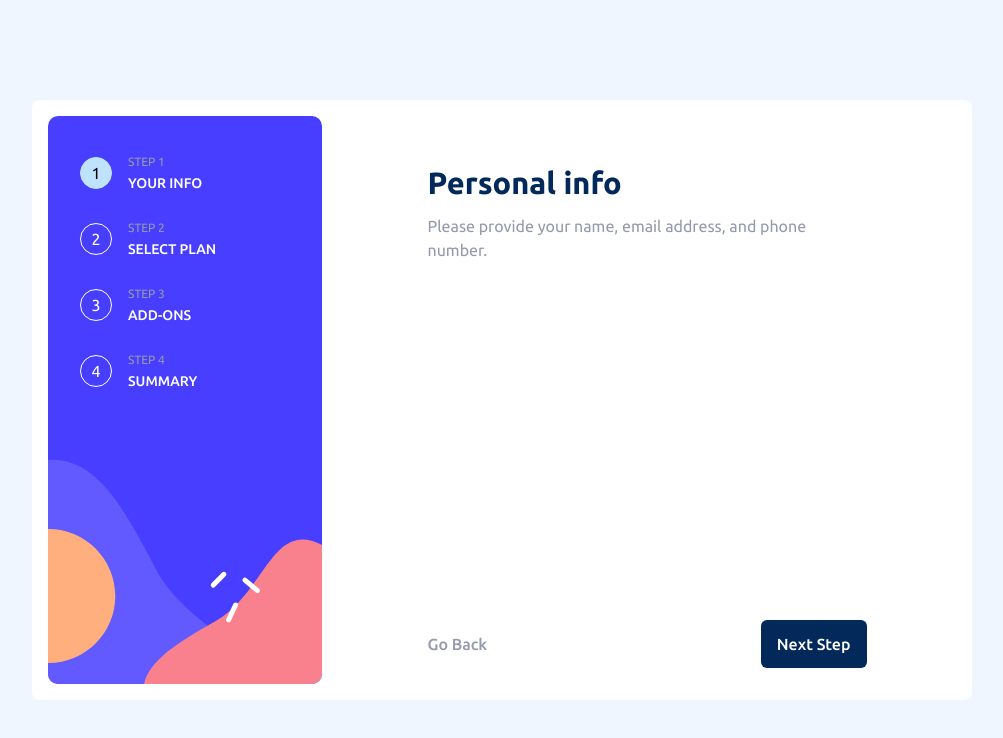
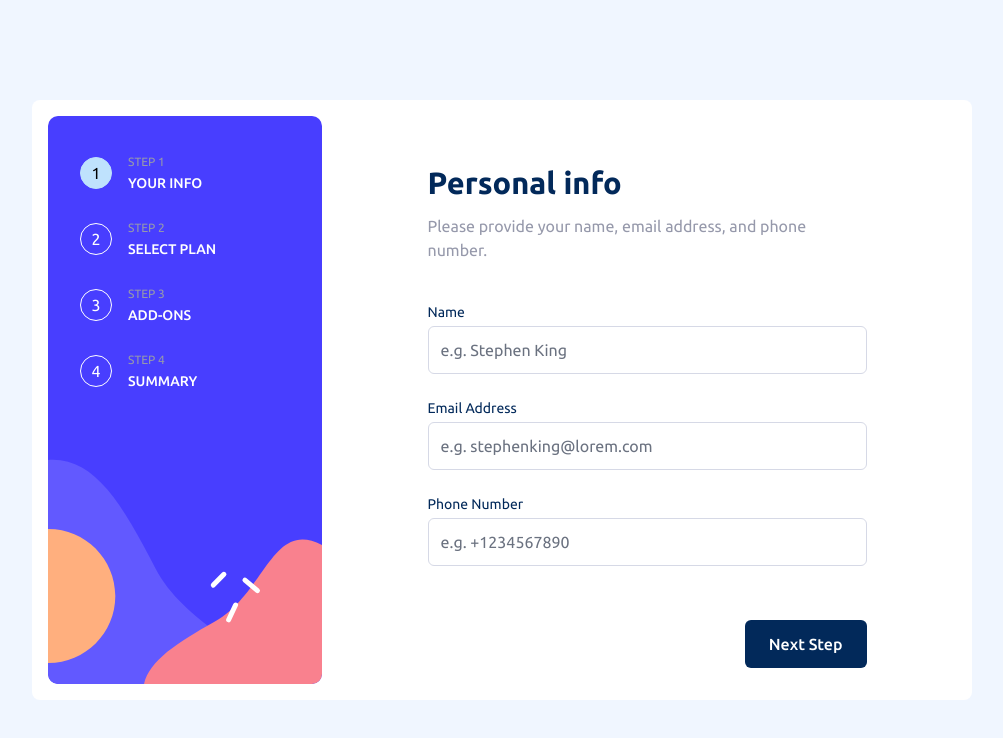
Before and after one commit to mianazan099/Multi-Step-Form, a Next.js app: page / in a window 1280 px wide. Shown: the top 738 px of the page, without its empty margins (138-1141 px from the left). Built offline with nearby package versions, Linux system fonts and the light colour scheme.

Commit message:
step 1 done

```diff
--- a/src/components/PersonalInfo.tsx
+++ b/src/components/PersonalInfo.tsx
@@ -1,17 +1,98 @@
 import Heading from "./Heading";
+import { useState } from 'react';
 
-export default function PersonalInfo() {
+type InputData = {
+  name: string;
+  type: string;
+  placeholder: string;
+  value: string;
+  updateFields: (value: string) => void
+}
+
+function Input({
+  name,
+  type,
+  placeholder,
+  value,
+  updateFields,
+}: InputData) {
+  const [valid, setValid] = useState(true);
+  return (
+    <div className="text-sm">
+      <div className="mb-1 flex justify-between">
+        <p className="text-marineBlue">{name}</p>
+        <p className={`font-medium text-strawberryRed ${valid && 'hidden'}`}>This field is required</p>
+      </div>
+      <input
+        className={`h-12 w-full text-marineBlue rounded-md border-lightGray focus:ring-purplishBlue focus:border-purplishBlue ${!valid && 'border-strawberryRed focus:ring-strawberryRed focus:border-strawberryRed'}`}
+        type={type}
+        placeholder={placeholder}
+        value={value}
+        onInput={(e) => {
+          let value = (e.target as HTMLTextAreaElement).value;
+          updateFields(value);
+          setValid(!(value === ''))
+        }}
+        required
+      />
+    </div>
+  );
+}
+
+type PersonalData = {
+  name: string;
+  email: string;
+  number: string;
+}
+
+type PersonalDataProps = PersonalData & {
+  updateFields: (fields: Partial<PersonalData>) => void;
+}
+
+export default function PersonalInfo({
+  name,
+  email,
+  number,
+  updateFields,
+}: PersonalDataProps) {
+
+  function updateInputField(input: string) {
+    return function (value: string) {
+      updateFields({ [input]: value })
+    }
+  }
+
   return (
     <>
       <Heading
         title={"Personal info"}
-        description={"Please provide your name, email address, and phone number."}
+        description={
+          "Please provide your name, email address, and phone number."
+        }
       />
-      {/* <div className="flex flex-col gap-6"> */}
-      {/* <Input name={"Name"} type={"text"} placeholder={"e.g. Stephen King"} /> */}
-      {/* <Input name={"Email Address"} type={"email"} placeholder={"e.g. stephenking@lorem.com"} /> */}
-      {/* <Input name={"Phone Number"} type={"tel"} placeholder={"e.g. +1 234 567 890"} /> */}
-      {/* </div> */}
+      <div className="space-y-6">
+        <Input
+          name={"Name"}
+          type={"text"}
+          placeholder={"e.g. Stephen King"}
+          value={name}
+          updateFields={updateInputField('name')}
+        />
+        <Input
+          name={"Email Address"}
+          type={"email"}
+          placeholder={"e.g. stephenking@lorem.com"}
+          value={email}
+          updateFields={updateInputField('email')}
+        />
+        <Input
+          name={"Phone Number"}
+          type={"tel"}
+          placeholder={"e.g. +1234567890"}
+          value={number}
+          updateFields={updateInputField('number')}
+        />
+      </div>
     </>
   );
 }
--- a/src/pages/_app.tsx
+++ b/src/pages/_app.tsx
@@ -1,6 +1,6 @@
-import '@/styles/globals.css'
-import type { AppProps } from 'next/app'
+import "@/styles/globals.css";
+import type { AppProps } from "next/app";
 
 export default function App({ Component, pageProps }: AppProps) {
-  return <Component {...pageProps} />
+  return <Component {...pageProps} />;
 }
--- a/src/pages/_document.tsx
+++ b/src/pages/_document.tsx
@@ -1,4 +1,4 @@
-import { Html, Head, Main, NextScript } from 'next/document'
+import { Html, Head, Main, NextScript } from "next/document";
 
 export default function Document() {
   return (
@@ -9,5 +9,5 @@ export default function Document() {
         <NextScript />
       </body>
     </Html>
-  )
+  );
 }
--- a/src/pages/index.tsx
+++ b/src/pages/index.tsx
@@ -1,4 +1,5 @@
 import Head from "next/head";
+import { useEffect, useState } from "react";
 import { Ubuntu } from "next/font/google";
 import useMultiStepForm from "@/useMultiStepForm";
 import Sidebar from "@/components/Sidebar";
@@ -9,18 +10,42 @@ import Summary from "@/components/Summary";
 
 const ubuntu = Ubuntu({ subsets: ["latin"], weight: ["400", "500", "700"] });
 
+type FormData = {
+  name: string;
+  email: string;
+  number: string;
+};
+
+const INIT_DATA: FormData = {
+  name: "",
+  email: "",
+  number: "",
+};
+
 export default function Home() {
-  const { step, currentStepNum, goto } = useMultiStepForm([
-    <PersonalInfo />,
-    <SelectPlan />,
-    <AddOns />,
-    <Summary />,
+  const [data, setData] = useState(INIT_DATA);
+
+  useEffect(() => {
+    console.log(data)
+  }, [data])
+
+  function updateFields(fields: Partial<FormData>) {
+    setData((prev) => ({ ...prev, ...fields }));
+  }
+
+  const { step, currentStepNum, goto, back, next, isFirstStep, isLastStep } = useMultiStepForm([
+    <PersonalInfo {...data} updateFields={updateFields} />,
+    <SelectPlan {...data} updateFields={updateFields} />,
+    <AddOns {...data} updateFields={updateFields} />,
+    <Summary {...data} updateFields={updateFields} />,
   ]);
+
   return (
     <>
       <Head>
         <title>Multi-step form</title>
       </Head>
+
       <article
         className={`${ubuntu.className} p-4 lg:flex lg:w-[min(58.75rem,100vw-2rem)] lg:my-4 lg:rounded-lg lg:bg-white lg:h-[37.5rem] lg:gap-4`}
       // ${finished ? "lg:place-content-center" : "lg:place-content-between"}
@@ -28,19 +53,22 @@ export default function Home() {
         <Sidebar currentStepNum={currentStepNum} goto={goto} />
         <form
           className="rounded-lg bg-white mb-24 mt-20 max-w-[23.5rem] mx-auto z-10 relative px-6 py-8 lg:mb-0 lg:mt-11 lg:max-w-none lg:w-[clamp(21.44rem,calc(18.95rem+10.61vw),28.50rem)] lg:rounded-none lg:p-0 lg:flex lg:flex-col lg:justify-between"
+          onSubmit={(e) => {
+            e.preventDefault();
+            if (!isLastStep) next()
+            else console.log('done')
+          }}
         // ${finished ? " py-20 lg:mt-0 " : ""}
         >
-          <div>
-            {step}
-          </div>
-          <div className="fixed bottom-0 left-0 right-0 flex justify-between bg-white p-4 text-sm font-medium lg:static lg:bg-opacity-0 lg:px-0 lg:text-base" >
-            <button className="text-coolGray">
-              {/* disabled:text-white */}
+          <div>{step}</div>
+          <div className="fixed bottom-0 left-0 right-0 flex justify-between bg-white p-4 text-sm font-medium lg:static lg:bg-opacity-0 lg:px-0 lg:text-base">
+            <button className="text-coolGray disabled:hidden hover:text-marineBlue" type="button" onClick={back} disabled={isFirstStep}>
               Go Back
             </button>
-            <button className="rounded-md bg-marineBlue px-4 py-3 text-white">
-              {/* disabled:bg-coolGray lg:px-6 */}
-              Next Step
+            <button
+              className={`rounded-md bg-marineBlue px-4 py-3 text-white ml-auto lg:px-6 hover:bg-opacity-80 ${isLastStep && 'bg-purplishBlue'}`}
+            >
+              {!isLastStep ? 'Next Step' : 'Confirm'}
             </button>
           </div>
         </form>
--- a/src/useMultiStepForm.ts
+++ b/src/useMultiStepForm.ts
@@ -2,8 +2,33 @@ import { ReactElement, useState } from "react";
 
 export default function useMultiStepForm(steps: ReactElement[]) {
   const [currentStepNum, setCurrentStepNum] = useState(0);
-  function goto(num:number) {
-    setCurrentStepNum(num)
+
+  function next() {
+    setCurrentStepNum((i) => {
+      if (i >= steps.length - 1) return i;
+      return i + 1;
+    });
   }
-  return { steps, currentStepNum, step: steps[currentStepNum],goto };
+
+  function back() {
+    setCurrentStepNum((i) => {
+      if (i <= 0) return i;
+      return i - 1;
+    });
+  }
+
+  function goto(num: number) {
+    setCurrentStepNum(num);
+  }
+
+  return {
+    steps,
+    currentStepNum,
+    step: steps[currentStepNum],
+    isFirstStep: currentStepNum === 0,
+    isLastStep: currentStepNum === steps.length - 1,
+    goto,
+    back,
+    next,
+  };
 }
```
Also changed, not shown: Old Code/Input.jsx (deleted, +0 -25 lines), Old Code/useMultiStepForm.js (deleted, +0 -28 lines), src/components/Heading.tsx (+7 -1 lines), src/components/Sidebar.tsx (+26 -7 lines), src/components/SelectPlan.tsx (indentation only).
